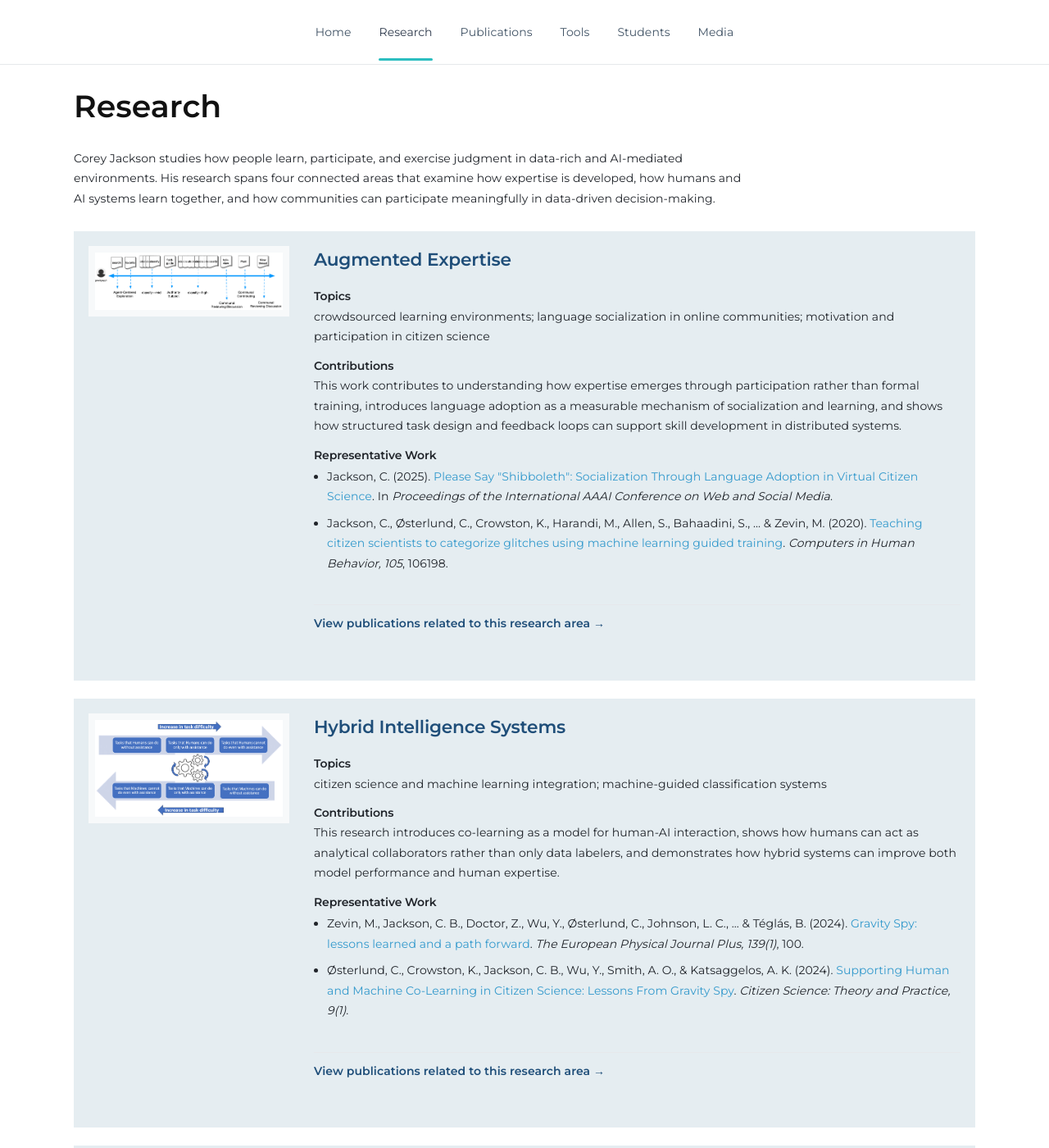
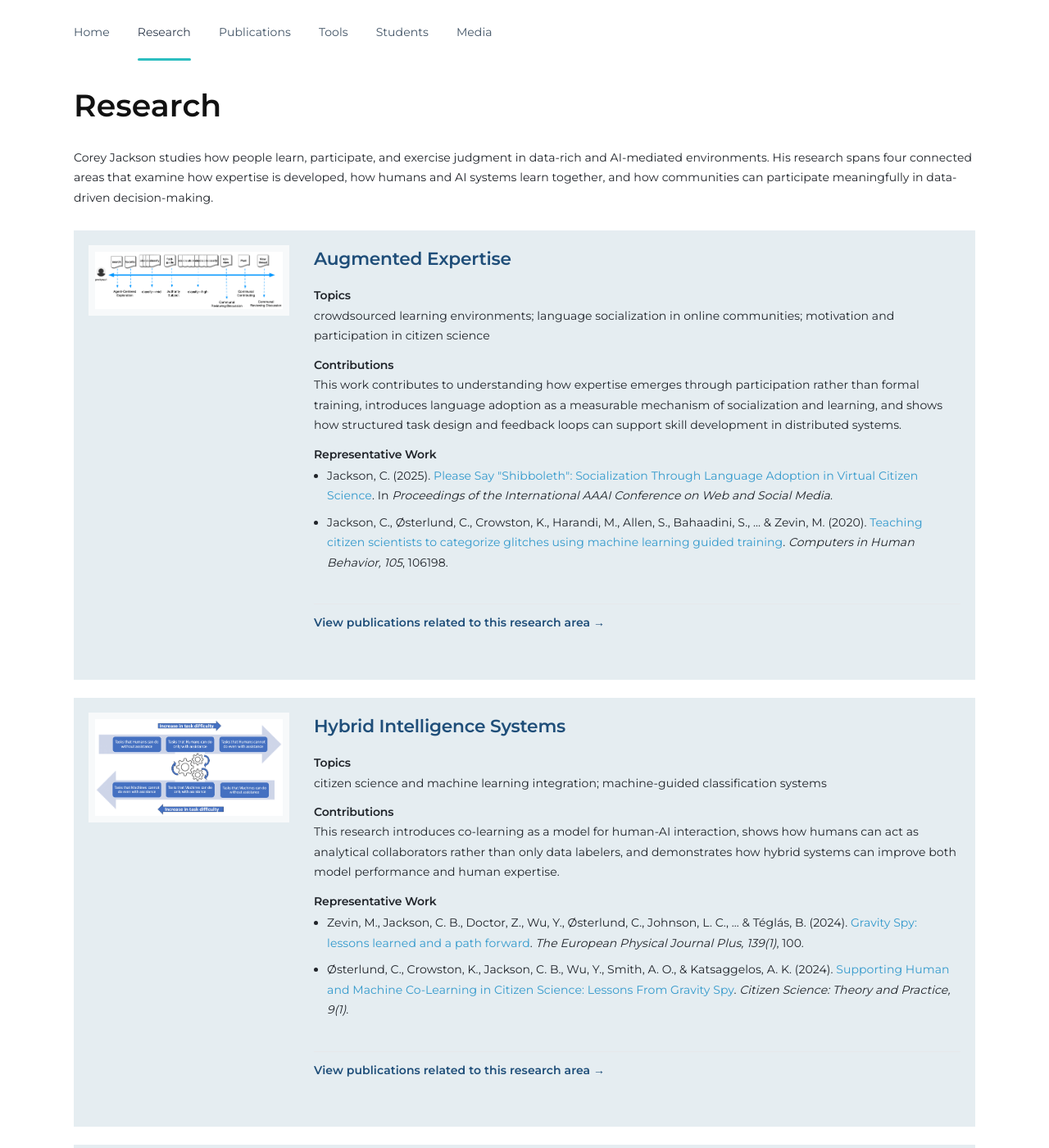
Before and after one commit to cjacks04/cjacks04.github.io, a Jekyll site: the page built from research.md, in a window 1280 px wide and 1400 px high. Shown: the whole window at 82% size. Built offline with Jekyll 4.4.1, drawn with Linux system fonts in a browser that asks for light colours; nearby versions of some CDN libraries; a style sheet for code colours, icons or effects is not loaded.

Commit message:
Align nav, text widths, and tools grid

```diff
--- a/assets/css/layout-correction.css
+++ b/assets/css/layout-correction.css
@@ -29,27 +29,56 @@
   max-width: none !important;
 }
 
-/* With the site name removed, keep the navigation centered within the shared content frame. */
+/* Navigation: no brand/title, left aligned to the same 1100px content frame, no divider line. */
+.site-brand {
+  display: none !important;
+}
+
+.top-nav {
+  border-bottom: 0 !important;
+  box-shadow: none !important;
+}
+
 .top-nav-inner {
-  justify-content: center !important;
+  justify-content: flex-start !important;
 }
 
 .nav-links {
   margin-left: 0 !important;
 }
 
-/* Tools: two-column image-forward grid inside the centered page width. */
+/* Let introductory and body copy use the full centered content width. */
+.research-intro,
+.tools-page .research-intro,
+.page-content-card > p,
+.page-content-card > ul,
+.page-content-card > ol {
+  width: 100% !important;
+  max-width: none !important;
+}
+
+.research-intro p,
+.home-flat-main > p {
+  width: 100% !important;
+  max-width: none !important;
+}
+
+/* Tools: true 2-column grid; five systems occupy a 2 x 3 layout with the final cell empty. */
 .tools-grid {
   display: grid !important;
   grid-template-columns: repeat(2, minmax(0, 1fr)) !important;
-  gap: 32px !important;
+  grid-auto-flow: row !important;
+  gap: 36px 30px !important;
   align-items: start !important;
+  width: 100% !important;
 }
 
 .tool-card {
   display: flex !important;
   flex-direction: column !important;
-  gap: 12px !important;
+  min-width: 0 !important;
+  width: 100% !important;
+  gap: 10px !important;
   padding: 0 !important;
   background: transparent !important;
   border: 0 !important;
```
